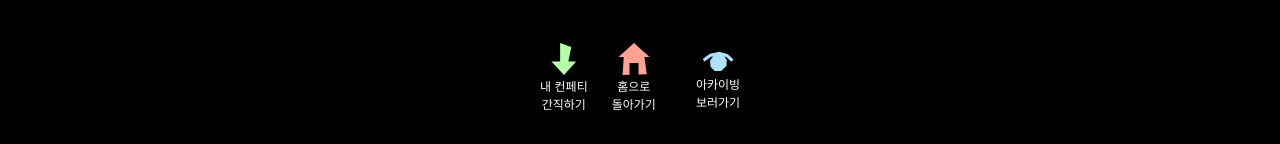
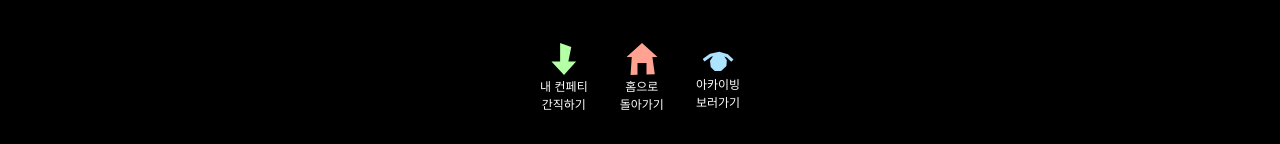
Before and after one commit to DIDI-SU/happyBirthday, a React (Vite) app: page /drop in a window 1280 px wide. Shown: the part 306-450 px from the top of the page. Built offline with nearby package versions, Linux system fonts and the light colour scheme.

Commit message:
[Add] 수정

```diff
--- a/src/page/achive/index.tsx
+++ b/src/page/achive/index.tsx
@@ -139,8 +139,6 @@
                     fill="#4B5563"
                     fontSize={15}
                     fontWeight="bold"
-                    lineHeight={2.0} // 한글에 적합한 줄간격
-                    capHeight={0.7} // 한글 높이에 맞게 조정
                   >
                     {item.memoText}
                   </Text>
--- a/src/page/drop/index.tsx
+++ b/src/page/drop/index.tsx
@@ -216,13 +216,13 @@
       >
         <StraightLogo width={"80%"} />
         <div
-          className={`flex items-center justify-center gap-2  w-full ${
+          className={`flex items-center justify-center gap-8  w-full ${
             windowSize.width < 640 ? "mt-0" : "mt-11"
           }`}
         >
           <div
             onClick={downloadMemo}
-            className="flex flex-col items-center justify-center mr-4"
+            className="flex flex-col items-center justify-center "
           >
             <DownloadIcon width={32} height={32} className="mb-1" />
             <div className="flex flex-col items-center justify-center">
@@ -232,7 +232,7 @@
           </div>
           <Link
             to="/main"
-            className="flex flex-col items-center justify-center mr-4 "
+            className="flex flex-col items-center justify-center  "
           >
             <div className="flex flex-col items-center justify-center">
               <Home width={32} height={32} className="mb-1" />
@@ -242,7 +242,7 @@
           </Link>
           <Link
             to="/achive"
-            className="flex flex-col items-center justify-center ml-4 "
+            className="flex flex-col items-center justify-center "
           >
             <Archive width={32} height={32} />
             <div className="flex flex-col items-center justify-center ">
```
